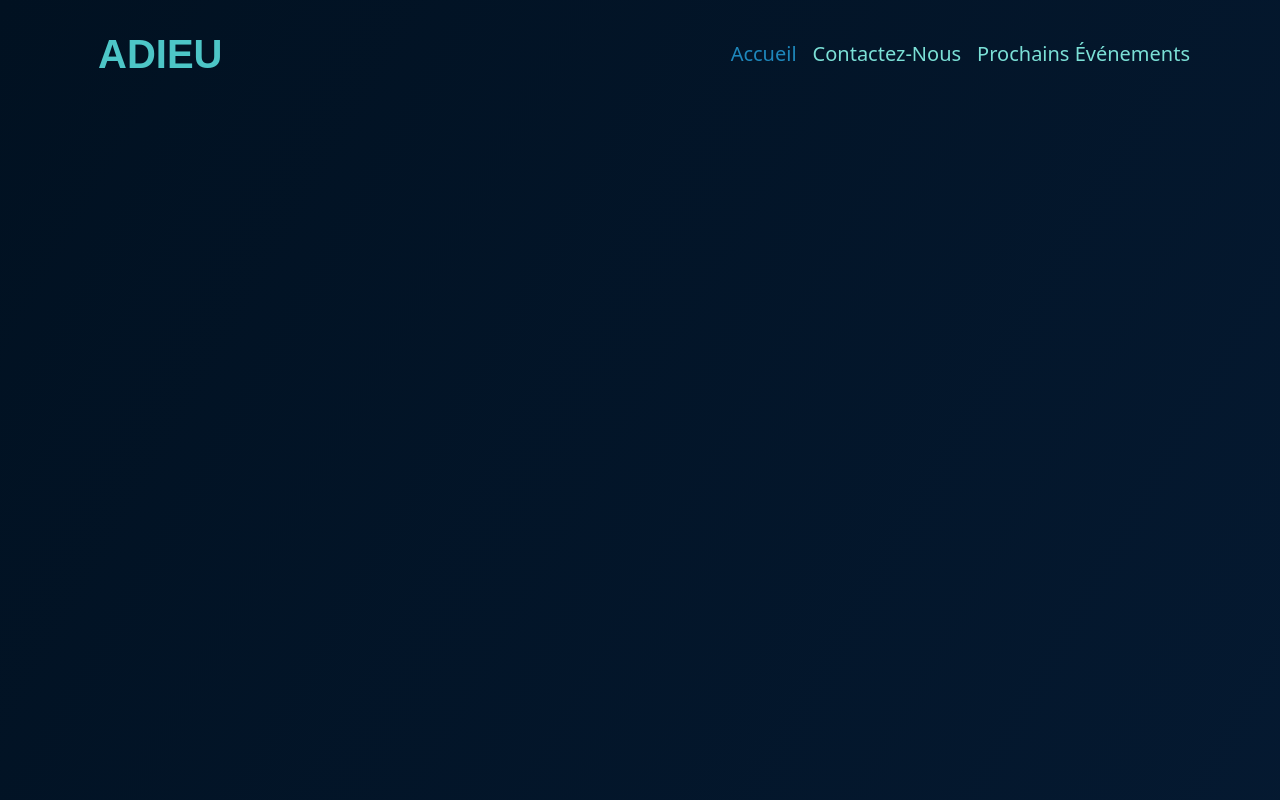
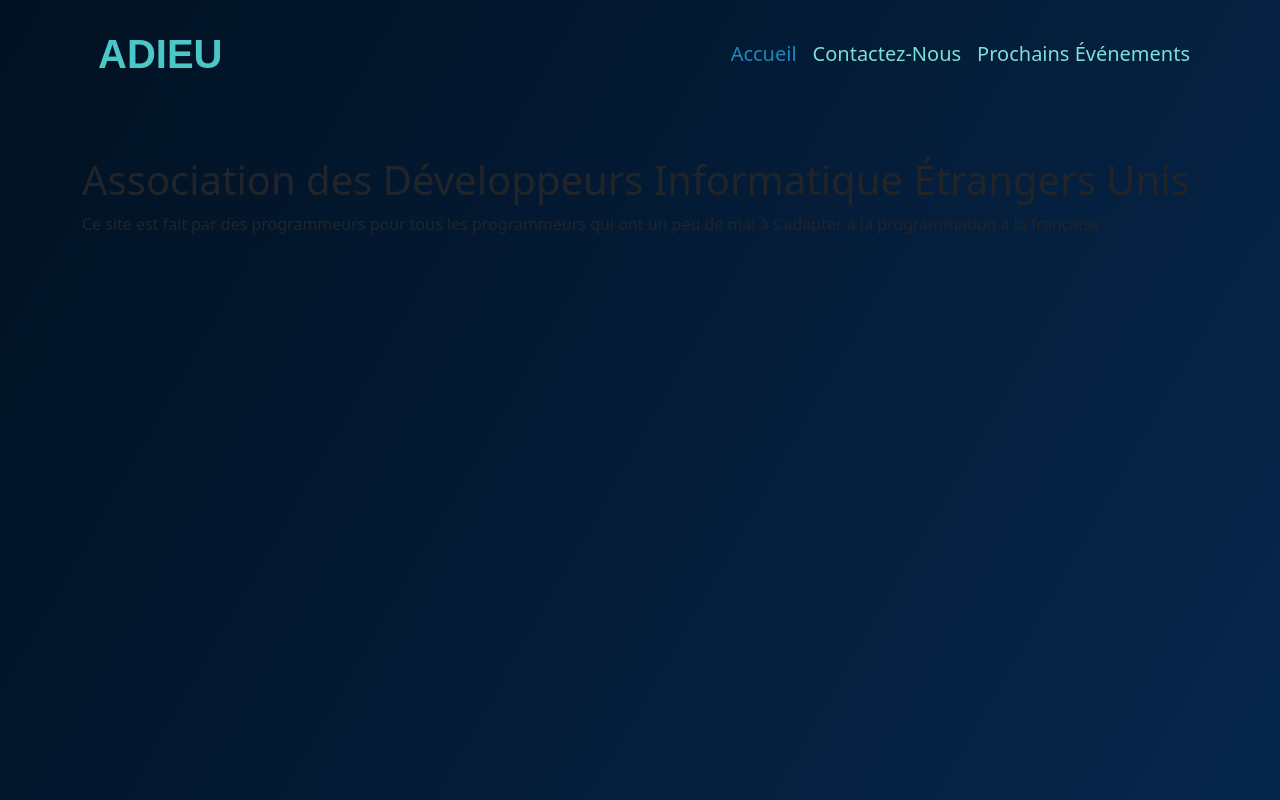
Before and after one commit to Giygas/studi-site-html, a plain HTML site: page index.html in a window 1280 px wide. Shown: the top 800 px of the page. Drawn offline with Linux system fonts and the light colour scheme.

Commit message:
Starting with the first section

```diff
--- a/css/main.css
+++ b/css/main.css
@@ -3,7 +3,7 @@
 
 body {
     background-color: #02598b;
-    background-image: linear-gradient(120deg, #011121 0%,#061c36 100%) ;
+    background-image: linear-gradient(120deg, #011121 0%,#092f5e 100%) ;
     /* background-image: -moz-linear-gradient(120deg ,#011121,#04182b) */
     height: 100%;
 }
--- a/index.html
+++ b/index.html
@@ -16,7 +16,7 @@
 <body>
 
     <!-- NAVBAR -->
-    <nav class="navbar navbar-expand-md navbar-dark sticky-top">
+    <nav class="navbar navbar-expand-md navbar-dark sticky-top ">
         <div class="container-md">
             <span class="navbar-brand p-3 fw-bold fs-1">ADIEU</span>
 
@@ -42,6 +42,13 @@
         </div>
     </nav>
 
+    <!-- INTRO  -->
+    <section id="intro">
+        <div class="container-md my-5">
+            <h1>Association des Développeurs Informatique Étrangers Unis</h1>
+            <p>Ce site est fait par des programmeurs pour tous les programmeurs qui ont un peu de mal à s'adapter à la programmation à la française</p>
+        </div>
+    </section>
     <!-- SECTION 1  -->
     <section style="height: 1500px;">
 
```
